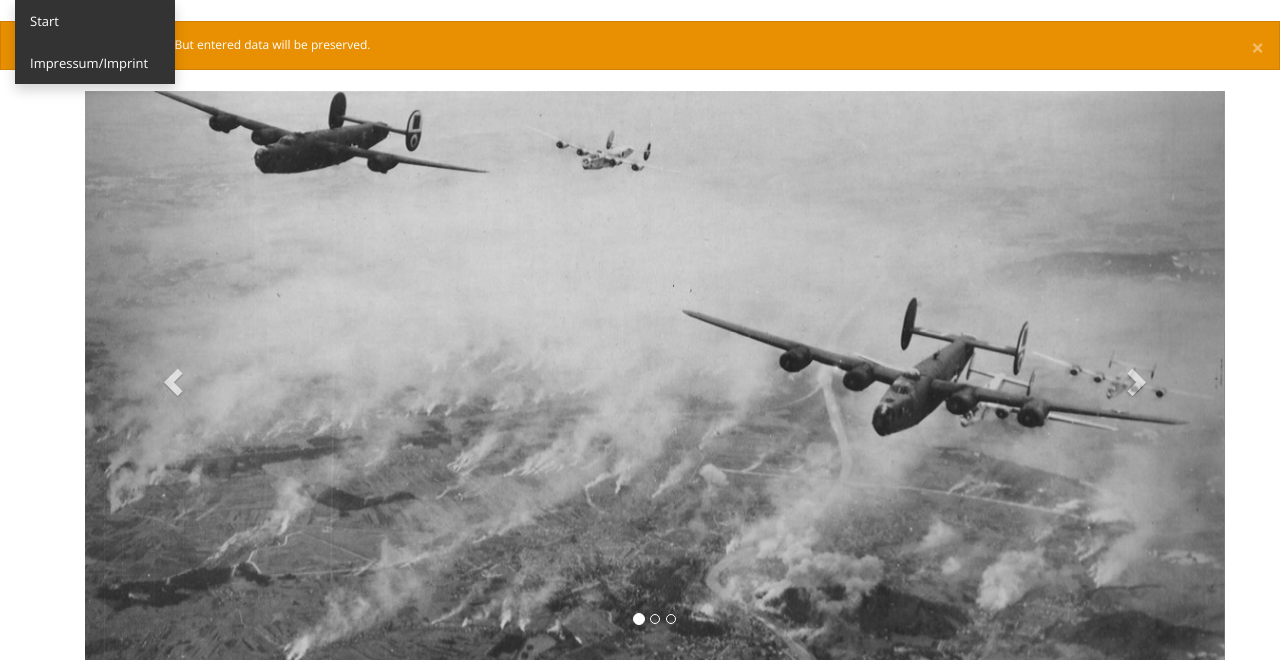
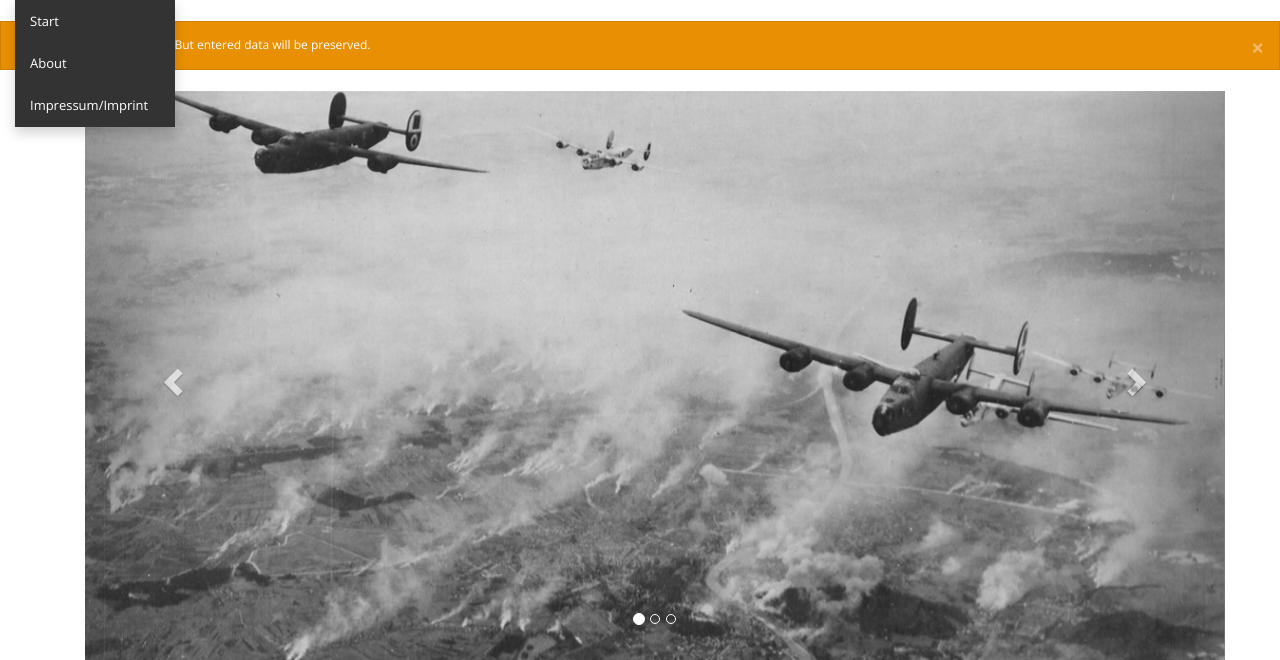
Before and after one commit to acdh-oeaw/DAACDA, a Django app: template webpage/templates/webpage/index.html in a window 1280 px wide, after a click on "Home". Shown: the part 45-705 px from the top of the page. Run offline with Django 3.2, Linux system fonts and the light colour scheme; the template is opened without the code that fills it, so the values that code supplies are empty; some libraries are stand-ins or nearby versions.

Commit message:
set links to about.html

```diff
--- a/webpage/templates/webpage/base.html
+++ b/webpage/templates/webpage/base.html
@@ -97,6 +97,9 @@
                         <a href="{% url 'webpage:start' %}">Start</a>
                     </li>
                     <li>
+                        <a href="{% url 'webpage:about' %}">About</a>
+                    </li>
+                    <li>
                         <a href="{% url 'webpage:imprint' %}">Impressum/Imprint</a>
                     </li>
                   </ul>
--- a/webpage/templates/webpage/index.html
+++ b/webpage/templates/webpage/index.html
@@ -55,7 +55,7 @@
     </div>
     <div class="row" style="padding-top:30px;">
         <div class="col-md-6">
-            <a href="" class="btn btn-info btn-lg">Know more</a>
+            <a href="{%url 'webpage:about' %}" class="btn btn-info btn-lg">Know more</a>
         </div>
         <div class="col-md-6">
             <a href="{%url 'bombers:bomber_list' %}" class="btn btn-info btn-lg">explore</a>
```
